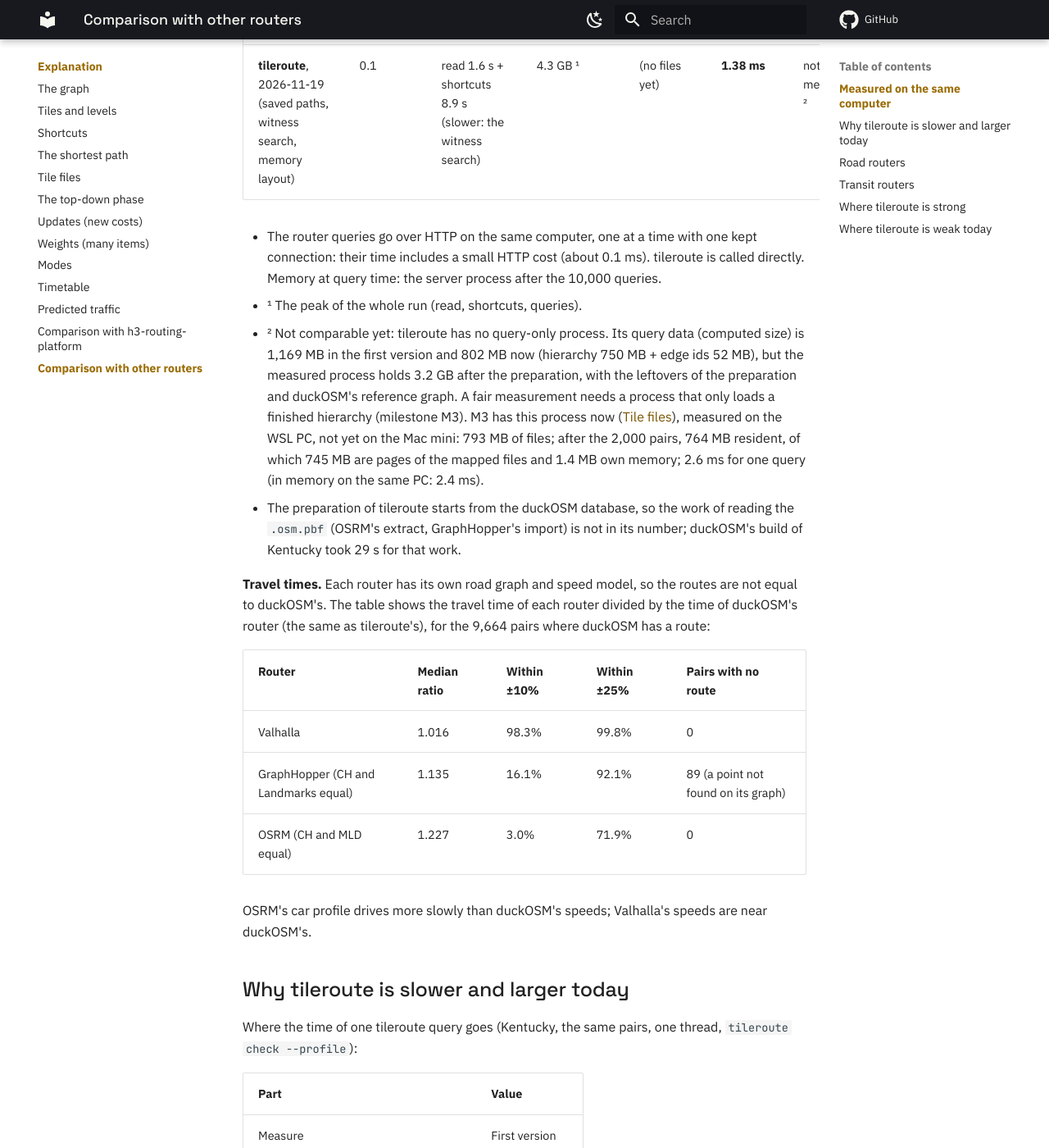
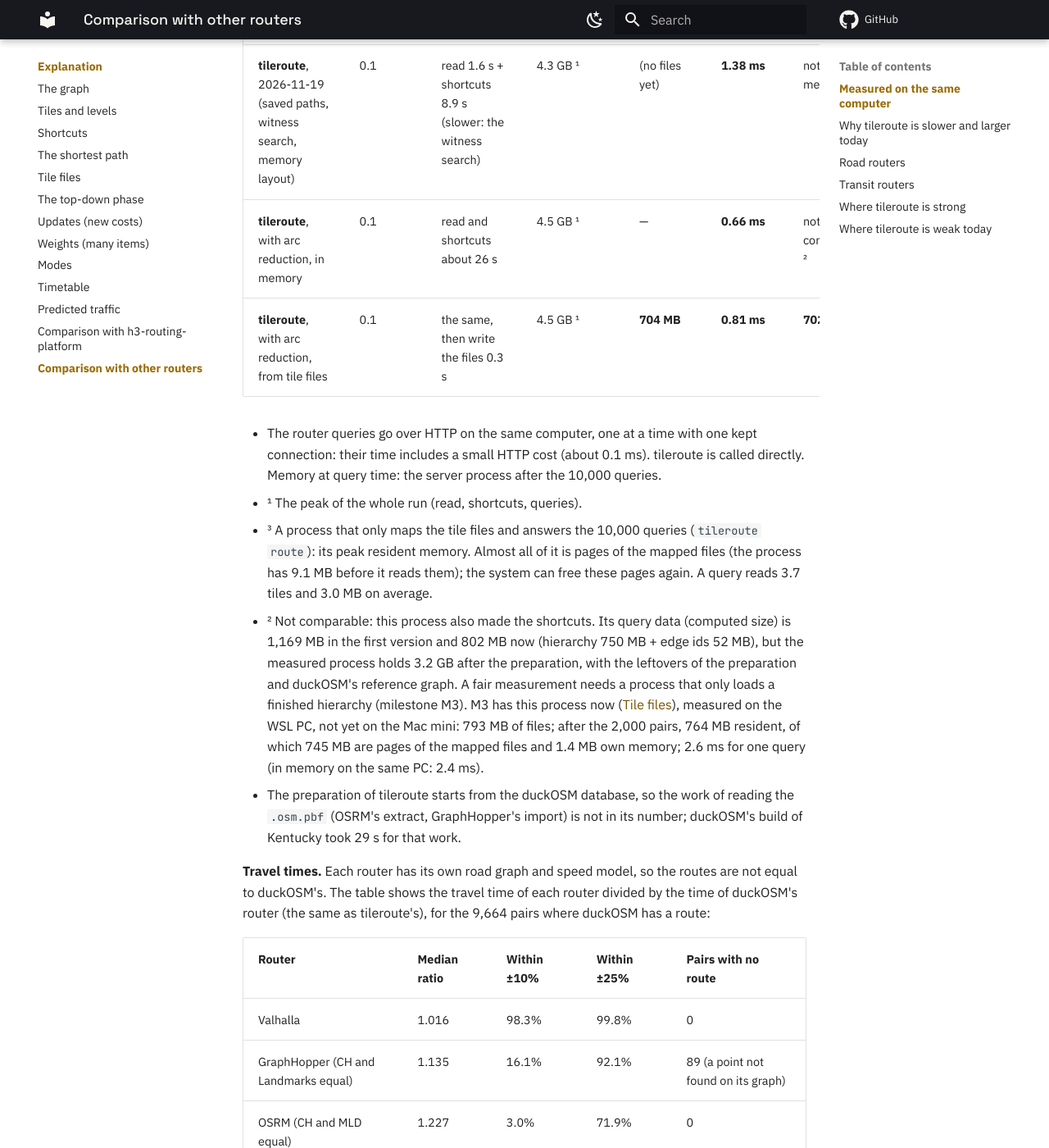
Before and after one commit to Khoshkhah/tileroute, an MkDocs documentation site: the page built from docs/explanation/engines.md, in a window 1280 px wide and 1400 px high, scrolled down 1211 px. Shown: the whole window at 82% size. Built offline with MkDocs 1.6.1 and Material for MkDocs 9.7.7, drawn with Linux system fonts in a browser that asks for light colours; comment, search, counter and statistics services are not loaded; some of the changed text lies outside the part shown.

Commit message:
Comparison: tileroute with arc reduction on the Mac mini (0.66 ms in memory, 0.81 ms and 702 MB from tile files)
Co-Authored-By: Claude Opus 5.5 <noreply@anthropic.com>

```diff
--- a/docs/explanation/engines.md
+++ b/docs/explanation/engines.md
@@ -20,12 +20,15 @@ all routers: the start point of a road edge and the end point of another road ed
 | Valhalla | 3.9.3 | tiles 9.2 s | 2.8 GB | 258 MB | 5.2 ms | 614 MB |
 | **tileroute**, first version | 0.1 | read 1.5 s + shortcuts 6.1 s | 5.2 GB ¹ | (no files yet) | 5.3 ms | not measured ² |
 | **tileroute**, 2026-11-19 (saved paths, witness search, memory layout) | 0.1 | read 1.6 s + shortcuts 8.9 s (slower: the witness search) | 4.3 GB ¹ | (no files yet) | **1.38 ms** | not measured ² |
+| **tileroute**, with arc reduction, in memory | 0.1 | read and shortcuts about 26 s | 4.5 GB ¹ | — | **0.66 ms** | not comparable ² |
+| **tileroute**, with arc reduction, from tile files | 0.1 | the same, then write the files 0.3 s | 4.5 GB ¹ | **704 MB** | **0.81 ms** | **702 MB** ³ |
 
 - The router queries go over HTTP on the same computer, one at a time with one kept connection: their time includes a
   small HTTP cost (about 0.1 ms). tileroute is called directly. Memory at query time: the server process after the
   10,000 queries.
 - ¹ The peak of the whole run (read, shortcuts, queries).
-- ² Not comparable yet: tileroute has no query-only process. Its query data (computed size) is 1,169 MB in the first
+- ³ A process that only maps the tile files and answers the 10,000 queries (`tileroute route`): its peak resident memory. Almost all of it is pages of the mapped files (the process has 9.1 MB before it reads them); the system can free these pages again. A query reads 3.7 tiles and 3.0 MB on average.
+- ² Not comparable: this process also made the shortcuts. Its query data (computed size) is 1,169 MB in the first
   version and 802 MB now (hierarchy 750 MB + edge ids 52 MB), but the measured process holds 3.2 GB after the
   preparation, with the leftovers of the preparation and duckOSM's reference graph. A fair measurement needs a process
   that only loads a finished hierarchy (milestone M3). M3 has this process now ([Tile files](../reference/tile-files.md)),
@@ -106,7 +109,7 @@ These fixes are milestone M2c of the [Plan](../plan.md).
 | GraphHopper | Contraction Hierarchies (fixed), or Landmarks (A* with distances to some nodes, made one time) | CH as OSRM; Landmarks faster | CH: ms; Landmarks: tens of ms | Landmarks keep working with new costs | yes ("custom models", with Landmarks) | no |
 | Valhalla | Tiles with three road-class levels, A* | the cut into tiles | tens to hundreds of ms for long routes | yes, traffic for each tile | yes (costing options) | yes, on demand, with a cache |
 | Google Maps | not public | | | live traffic | | |
-| **tileroute** | Shortcuts by XYZ tile (a contraction hierarchy ordered by tiles), exact | Kentucky 10.5 s (Mac mini) | Kentucky 1.38 ms (Mac mini, one thread, in memory) | a rebuild of all costs (seconds) | planned, exact (hull corners, M5) | yes: one file for each zoom-8 tile, memory-mapped on demand (M3) |
+| **tileroute** | Shortcuts by XYZ tile (a contraction hierarchy ordered by tiles), exact | Kentucky about 26 s (Mac mini) | Kentucky 0.66 ms in memory, 0.81 ms from tile files (Mac mini, one thread) | a rebuild of all costs (seconds) | planned, exact (hull corners, M5) | yes: one file for each zoom-8 tile, memory-mapped on demand (M3) |
 
 ## Transit routers
 
@@ -128,7 +131,7 @@ These fixes are milestone M2c of the [Plan](../plan.md).
 
 | Weak point | Reason | Possible fix |
 |---|---|---|
-| Queries slower than OSRM CH (Mac mini: 1.38 ms before the arc reduction, against 0.58 ms) | the dense top of the hierarchy (many arcs for each top node) | done: saved paths, memory layout, witness search, arc reduction (1.09 ms on the WSL PC); the new Mac number is not measured yet |
+| Queries slower than OSRM CH and GraphHopper CH (Mac mini: 0.66 ms in memory, 0.81 ms from the files, against 0.58 and 0.38 ms) | the dense top of the hierarchy (many arcs for each top node) | done: saved paths, memory layout, witness search, arc reduction; tileroute is now near OSRM CH and faster than OSRM MLD |
 | More shortcuts than a graph partitioner would make | tile borders do not follow the roads | accepted for one tiling protocol |
 | A query reads 8.8 MB of tile files (Kentucky) | the arcs of the low levels are large, and each arc is stored three times | a smaller arc, one arc list ([Tile files](../reference/tile-files.md#next-steps)) |
 | Not a full product | no snapping of points to roads, no turn instructions, no server, no browser yet | later milestones |
```
